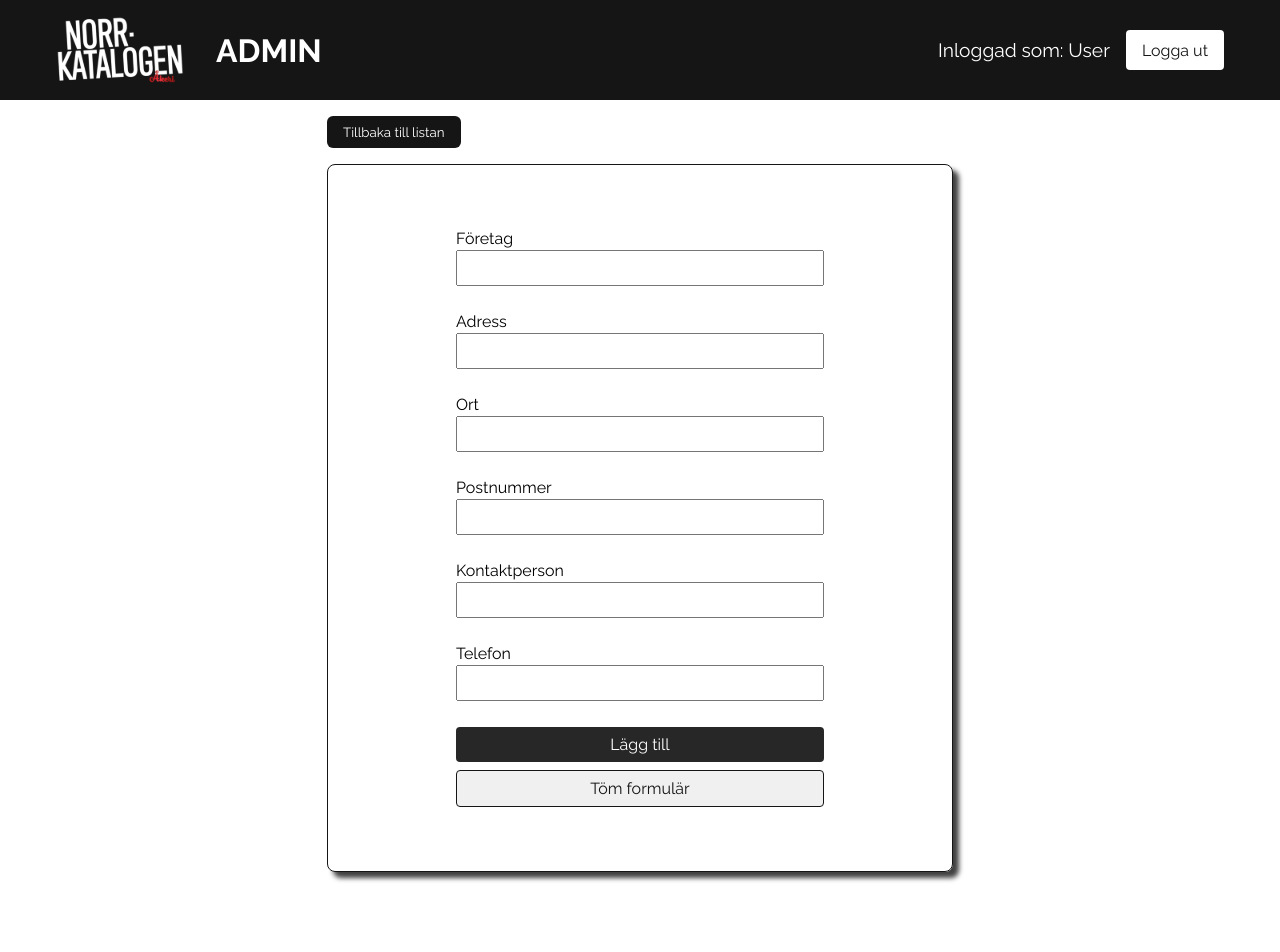
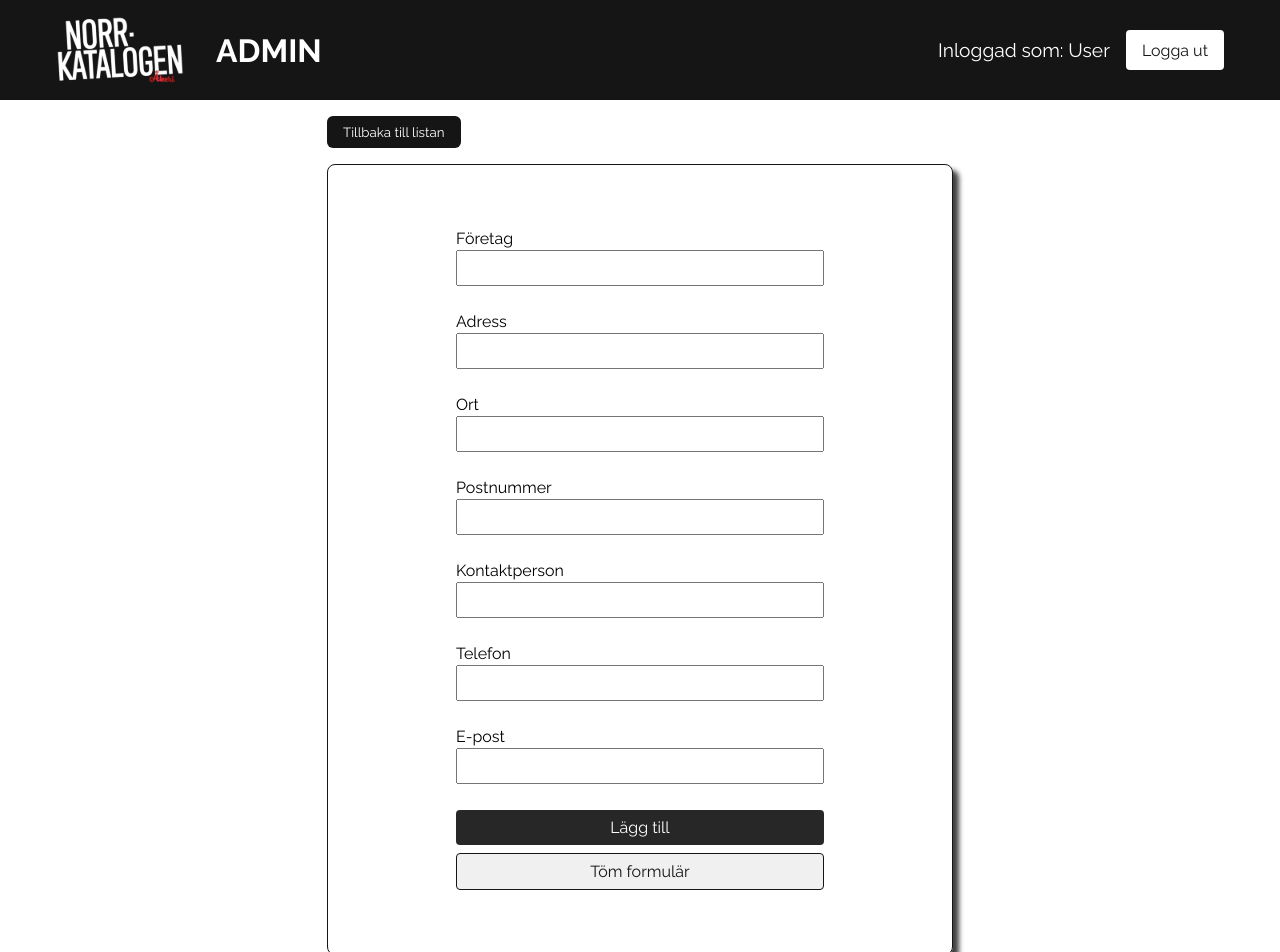
Before and after one commit to Merv1l-Fall/norrkatalogen, a React (Vite) app: page /nytt-foretag in a window 1280 px wide. Shown: the top 952 px of the page. Before the commit the page ends 888 px from the top, so only its background shows below. Built offline with nearby package versions, Linux system fonts and the light colour scheme; no server answers; the database is empty; sample sign-in values are in the browser's storage.

Commit message:
started work on adding email fields

```diff
--- /dev/null
+++ b/scripts/addEmail.mjs
@@ -0,0 +1,2 @@
+import { updateCompany } from "../src/data/crud";
+import fs from "fs/promises";
--- a/src/pages/NewCompany.jsx
+++ b/src/pages/NewCompany.jsx
@@ -12,6 +12,7 @@ const initFormData = {
 	notes: "",
 	contactPerson: "",
 	contactPhone: "",
+	email: "",
 	vehicles: {
 		baklastare: false,
 		bulkbil: false,
@@ -138,6 +139,16 @@ const NewCompany = () => {
 					onBlur={() => setTouched(true)} />
 				<p className="error">{error.contactPhone}</p>
 
+				<label htmlFor="email">E-post</label>
+				<input
+					id="email"
+					type="text"
+					className="add-company-inputs"
+					value={formData.email}
+					onChange={handleChange}
+					onBlur={() => setTouched(true)} />
+				<p className="error">{error.email}</p>
+
 				<div>
 					<button type="submit" className="add form-btn" disabled={!touched}>Lägg till</button>
 					<button type="button" className="clear form-btn" onClick={clearForm} disabled={!touched}>Töm formulär</button>
--- a/src/utils/export.js
+++ b/src/utils/export.js
@@ -1,8 +1,6 @@
 import * as XLSX from "xlsx";
 
-// ...inside your Admin component:
 const exportToExcel = (sortedCompanies) => {
-  // Step 1: Find all vehicle types that are true for at least one company
   const allVehicleTypes = Array.from(
     new Set(
       sortedCompanies.flatMap(company =>
@@ -13,7 +11,7 @@ const exportToExcel = (sortedCompanies) => {
     )
   );
 
-  // Step 2: Prepare data
+
   const data = sortedCompanies.map(company => {
 	const vehicles = Object.entries(company.vehicles || {})
       .filter(([_, val]) => val)
@@ -32,7 +30,7 @@ const exportToExcel = (sortedCompanies) => {
 
   });
 
-  // Step 3: Export
+  // Export
   const worksheet = XLSX.utils.json_to_sheet(data);
   const workbook = XLSX.utils.book_new();
   XLSX.utils.book_append_sheet(workbook, worksheet, "Företag");
--- a/src/validation/newCompanySchema.js
+++ b/src/validation/newCompanySchema.js
@@ -51,7 +51,16 @@ const companySchema = Joi.object({
 	  "string.pattern.base": "Telefonnummer måste vara mellan 6 och 15 tecken och kan innehålla siffror, plus, bindestreck och mellanslag.",
 	  "string.empty": "Telefonnummer krävs",
 
-}),
+
+	}),
+	email: Joi.string()
+	.email({ tlds: { allow: false } }) // Disables TLD restriction
+	  .required()
+	  .messages({
+		  "any.required": "E-post krävs",
+		  "string.empty": "E-post krävs",
+		  "string.email": "E-postadressen är ogiltig",
+	  })
 }).unknown();
 
 export default companySchema;
```
